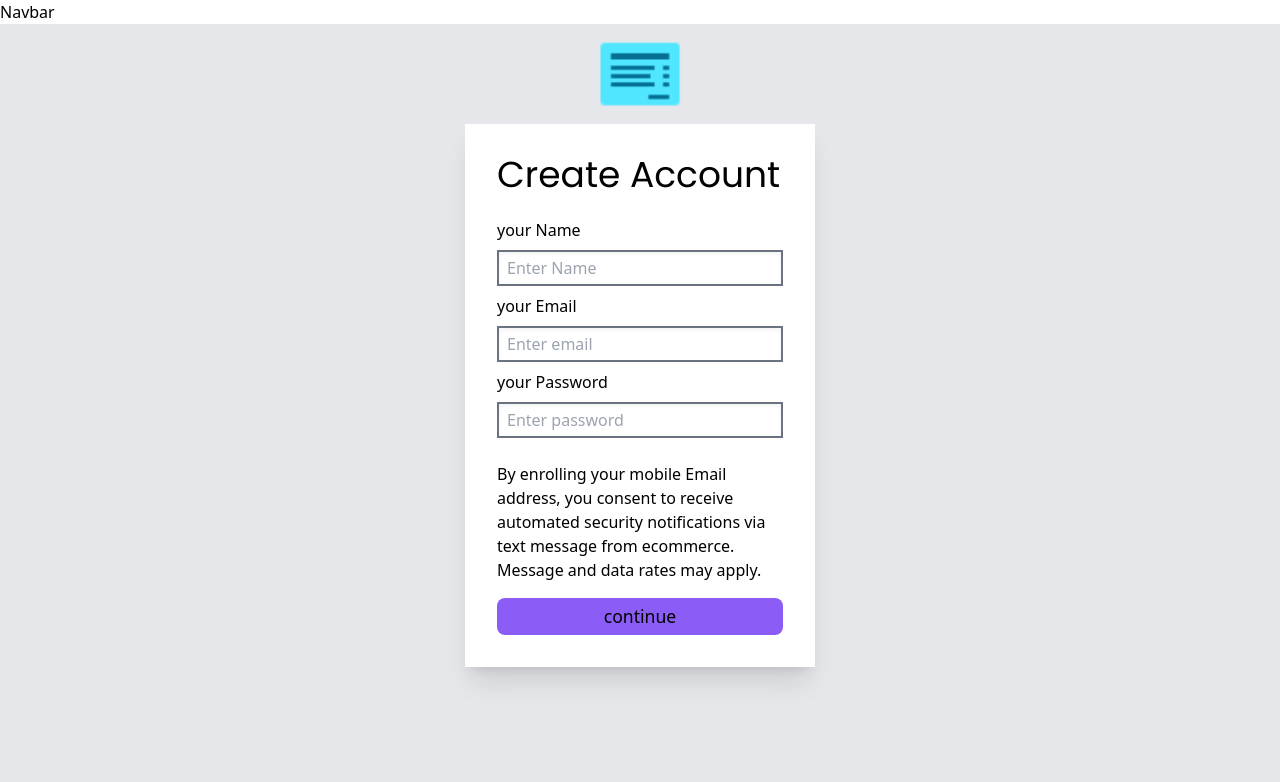
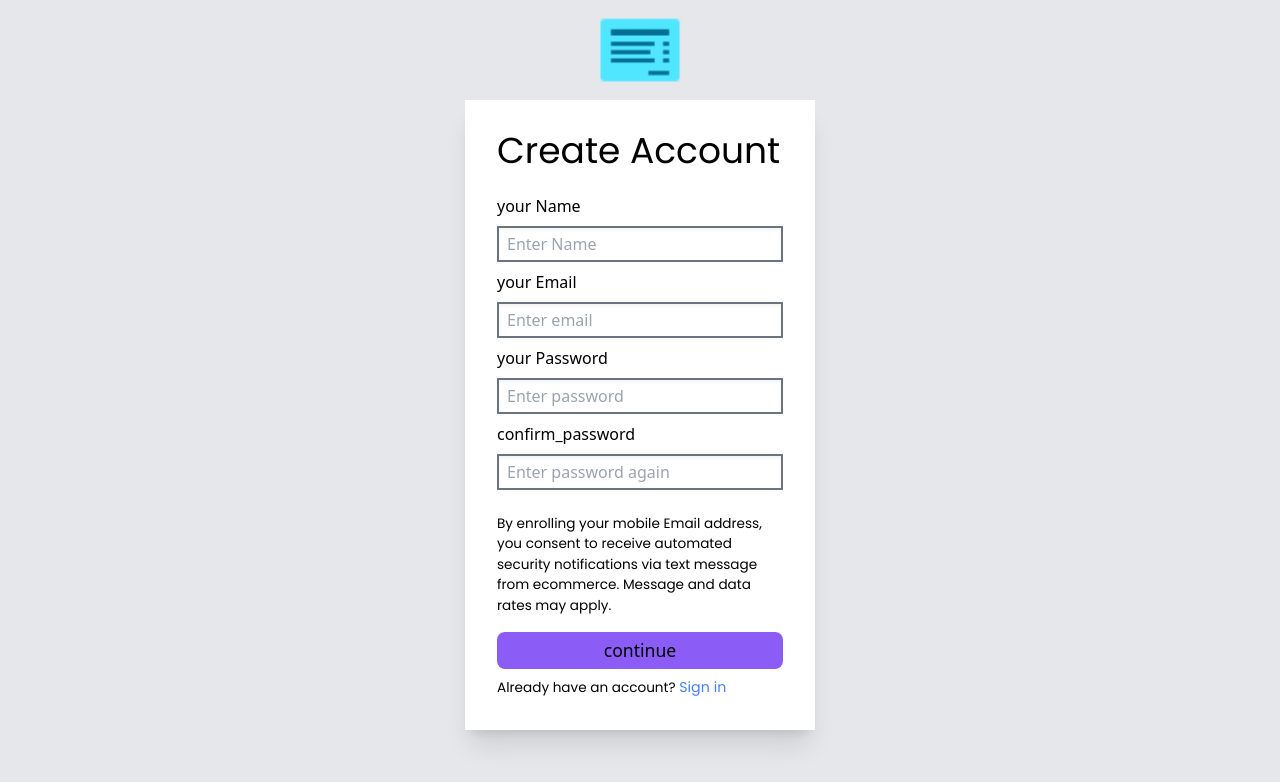
Before and after one commit to chandra1899/Ecommerce_frontend, a React (Vite) app: page /signup in a window 1280 px wide. Shown: the top 782 px of the page. Built offline with nearby package versions, Linux system fonts and the light colour scheme.

Commit message:
completed authentication

```diff
--- a/src/App.jsx
+++ b/src/App.jsx
@@ -10,11 +10,11 @@ const App = () => {
   const location=useLocation()
   return (
     <div>
-     {location.pathname!=='/login' && location.pathname!=='/signUp' && location.pathname!=='/verification' && <Navbar/>}
+     {location.pathname!=='/login' && location.pathname!=='/signup' && location.pathname!=='/verification' && <Navbar/>}
       <Routes >
         <Route exact path='/' element={<Home/>} />
         <Route exact path='/login' element={<Login/>} />
-        <Route exact path='/signUp' element={<SignUp/>} />
+        <Route exact path='/signup' element={<SignUp/>} />
         <Route exact path='/verification' element={<Verification/>} />
       </Routes>
     </div>
--- a/src/components/Login.jsx
+++ b/src/components/Login.jsx
@@ -1,6 +1,5 @@
 import React from 'react'
 import logo from '../assets/logo.png'
-import googleLogo from '../assets/google.png'
 import {useFormik} from 'formik'
 import * as Yup from 'yup'
 import { useNavigate } from 'react-router-dom'
@@ -14,11 +13,22 @@ const Login = () => {
   const isVerify=useSelector((state)=>state.isVerify.isVerify)
   const dispatch=useDispatch()
 
-  const submit=()=>{
-
-  }
-  const googleLogin=()=>{
-
+  const submit=async ()=>{
+    let res=await fetch("http://localhost:8000/api/user/create-session",{
+      method:"POST",
+      headers:{
+          "Content-Type":"application/json"
+      },
+      credentials:'include',
+      body:JSON.stringify({
+          email:formik1.values.email,
+          password:formik2.values.password
+      })
+    })
+    if(res.status===200){
+      // window.alert('sucessfully logged in')
+      navigate('/');
+    }
   }
   const formik1=useFormik({
     initialValues:{
@@ -44,6 +54,7 @@ const Login = () => {
         .matches(/[^\w]/, 'Password requires a symbol')
         .required('required'),
     }),
+    onSubmit:submit
   })
   const formik3 = useFormik({
     initialValues: {
@@ -55,7 +66,6 @@ const Login = () => {
       .matches(/[0-9]/, 'Password requires a number')
       .required('required'),
     }),
-    onSubmit:submit
   });
   const handleKeyEnter1=(e)=>{
     if(e.key=='Enter'){
@@ -135,16 +145,17 @@ const Login = () => {
         </label>
       </form>}
       {isEmail && !isVerify && <button className='w-[100%] my-1 h-[37px] hover:bg-violet-600 font-medium text-[1.1rem] bg-violet-500 ' onClick={formik1.handleSubmit}>continue</button>}
+      {isEmail && !isVerify && <p className='font-poppins text-[0.9rem] mt-3'>By continuing, you agree to ecommerce's  <span className='text-[0.89rem] text-[#4381fe] hover:text-[#194eb9] hover:underline cursor-pointer'>Conditions of Use</span>  and <span className='text-[0.89rem] text-[#4381fe] hover:text-[#194eb9] hover:underline cursor-pointer'>Privacy Notice</span>.</p>}
       {/* {isEmail && !isVerify && <p className='flex justify-center items-center mt-3'>-- OR --</p>}
       {isEmail && !isVerify && <button className='w-[100%] mt-3 h-[37px] hover:bg-slate-200 border-2 border-slate-500 font-medium text-[1.1rem] bg-slate-100 flex justify-center items-center' onClick={googleLogin}>
         <img src={googleLogo} alt="googleLogo" className='h-[35px] w-[35px]' />
         </button>} */}
-      {!isEmail && !isVerify && <button className='w-[100%] my-1 h-[37px] hover:bg-violet-600 font-medium text-[1.1rem] bg-violet-500 rounded-lg' onClick={formik2.handleSubmit}>Sign in</button>}
+      {!isEmail && !isVerify && <button className='w-[100%] my-1 h-[37px] hover:bg-violet-600 font-medium text-[1.1rem] bg-violet-500 rounded-lg' onClick={formik2.handleSubmit}>Login</button>}
       {isVerify && <button className='w-[100%] -my-2 h-[37px] hover:bg-violet-600 font-medium text-[1.1rem] bg-violet-500 rounded-lg' onClick={formik3.handleSubmit}>continue</button>}
      {isVerify && <p className='flex justify-center items-center mt-6 text-[#4381fe] hover:text-[#194eb9] hover:underline cursor-pointer'>Resend OTP</p>}
       </div>
        {isEmail && !isVerify && <p className='my-9 font-poppins opacity-75'>--------- &nbsp; New to ecommerce &nbsp;---------</p>}
-     {isEmail && !isVerify && <button className='w-[350px] bg-white shadow-xl hover:bg-slate-100 h-[35px]' onClick={()=>{navigate('/signUp')}}>Create account</button>}
+     {isEmail && !isVerify && <button className='w-[350px] bg-white shadow-xl hover:bg-slate-100 h-[35px]' onClick={()=>{navigate('/signup')}}>Create account</button>}
     </div>
   )
 }
--- a/src/components/SignUp.jsx
+++ b/src/components/SignUp.jsx
@@ -2,8 +2,14 @@ import React from 'react'
 import {useFormik} from 'formik'
 import * as Yup from 'yup'
 import logo from '../assets/logo.png'
+import { useSelector,useDispatch} from 'react-redux'
+import {afterSignUp} from '../store/signupSlice'
+import { useNavigate } from 'react-router-dom'
 
 const SignUp = () => {
+  const navigate=useNavigate()
+  const isSignUp=useSelector((state)=>state.isSignUp.isSignup);
+  const dispatch=useDispatch();
     const handleKeyEnter1=(e)=>{
         if(e.key=='Enter'){
           formik2.handleSubmit()
@@ -14,14 +20,28 @@ const SignUp = () => {
           formik2.handleSubmit()
         }
        }
-       const submit=()=>{
-
+       const submit=async ()=>{
+        let res=await fetch("http://localhost:8000/api/user/create",{
+          method:"POST",
+          headers:{
+              "Content-Type":"application/json"
+          },
+          credentials:'include',
+          body:JSON.stringify({
+              email:formik1.values.email,name:formik1.values.name,password:formik1.values.password,otp:formik2.values.otp
+          })
+        })
+        if(res.status===200){
+          // window.alert('user created succesfully');
+          navigate('/login');
+        }
        }
        const formik1 = useFormik({
         initialValues: {
           name:'',
           email: '',
-          password: ''
+          password: '',
+          confirm_password:''
         },
         validationSchema:Yup.object({
           name:Yup.string()
@@ -37,8 +57,41 @@ const SignUp = () => {
           .matches(/[A-Z]/, 'Password requires an uppercase letter')
           .matches(/[^\w]/, 'Password requires a symbol')
           .required('required'),
+          confirm_password: Yup
+          .string()
+          .oneOf([Yup.ref('password'), null], 'Passwords must match')
         }),
-        onSubmit:submit
+        onSubmit:async ()=>{
+          let res=await fetch("http://localhost:8000/api/user/checkuser",{
+            method:"POST",
+            headers:{
+                "Content-Type":"application/json"
+            },
+            credentials:'include',
+            body:JSON.stringify({
+                email:formik1.values.email
+            })
+          })
+          const data=await res.json();
+          if(res.status===200){
+            if(data.exist){
+              window.alert('user already exist');
+            }else{
+              let res=await fetch("http://localhost:8000/api/user/sendOtp",{
+              method:"POST",
+              headers:{
+                  "Content-Type":"application/json"
+              },
+              credentials:'include',
+              body:JSON.stringify({
+                  email:formik1.values.email
+              })
+            })
+            if(res.status===200)
+                dispatch(afterSignUp.setFalse())
+            }
+          }
+        }
       });
       const formik2 = useFormik({
         initialValues: {
@@ -56,9 +109,10 @@ const SignUp = () => {
     <div className='flex flex-col justify-start items-center h-[150vh] w-[100vw] bg-gray-200'>
       <img src={logo} className='h-[100px] w-[100px] ' alt="ecommerce logo" />
       <div className='bg-white h-auto w-[350px] p-8 pt-6 shadow-xl'>
-        <p className='font-poppins text-[2.25rem]'>Create Account</p>
-
-     <form className='my-4'  onKeyUp={handleKeyEnter1}>
+       {isSignUp && <p className='font-poppins text-[2.25rem]'>Create Account</p>}
+      {!isSignUp && <p className='font-poppins text-[1.75rem]'>Verification required</p>}
+        {!isSignUp && <p className='font-poppins text-[0.9rem] '>To continue, complete this verification step. We've sent an OTP to the email <span className='font-bold'>{formik1.values.email}</span>. Please enter it below to complete verification.</p>}
+    {isSignUp && <form className='my-4 '  onKeyUp={handleKeyEnter1}>
         <label className='flex flex-col'>
           <span className='font-medium'>your Name</span>
           <input
@@ -98,9 +152,41 @@ const SignUp = () => {
           />
             {formik1.touched.password && formik1.errors.password && <p className={`text-red-700 font-medium text-[0.8rem] ml-1 tracking-widest`}>{formik1.errors.password}</p>}
         </label>
-      </form>
-      <p> By enrolling your mobile Email address, you consent to receive automated security notifications via text message from ecommerce. Message and data rates may apply.</p>
-     <button className='w-[100%] mt-4 h-[37px] hover:bg-violet-600 font-medium text-[1.1rem] bg-violet-500 rounded-lg' onClick={formik1.handleSubmit}>continue</button>
+        <label className='flex flex-col'>
+          <span className='font-medium'>confirm_password</span>
+          <input
+          type="password"
+          name='confirm_password'
+          value={formik1.values.confirm_password}
+          onChange={formik1.handleChange}
+          onBlur={formik1.handleBlur}
+          placeholder="Enter password again"
+          className='my-2 border-2 shadow-inner border-gray-500 h-[30px] p-4 px-2 outline-none '
+          />
+            {formik1.touched.confirm_password && formik1.errors.confirm_password && <p className={`text-red-700 font-medium text-[0.8rem] ml-1 tracking-widest`}>{formik1.errors.confirm_password}</p>}
+        </label>
+      </form>}
+     {!isSignUp && <form className='my-4'  onKeyUp={handleKeyEnter2}>
+        <label className='flex flex-col'>
+          <span className='font-medium'>Enter OTP</span>
+          <input
+          type="text"
+          name='otp'
+          value={formik2.values.otp}
+          onChange={formik2.handleChange}
+          onBlur={formik2.handleBlur}
+          placeholder="Enter OTP"
+          className='my-2 border-2 shadow-inner border-gray-500 h-[30px] p-4 px-2 outline-none '
+          />
+            {formik2.touched.otp && formik2.errors.otp && <p className={`text-red-700 font-medium text-[0.8rem] ml-1 tracking-widest`}>{formik2.errors.otp}</p>}
+        </label>
+      </form>}
+      {isSignUp && <p className='font-poppins text-[0.85rem]'> By enrolling your mobile Email address, you consent to receive automated security notifications via text message from ecommerce. Message and data rates may apply.</p>}
+    {isSignUp && <button className='w-[100%] mt-4 h-[37px] hover:bg-violet-600 font-medium text-[1.1rem] bg-violet-500 rounded-lg' onClick={formik1.handleSubmit}>continue</button>}
+    {isSignUp && <p className='font-poppins text-[0.85rem] mt-2'>
+Already have an account? <span onClick={()=>{navigate('/login')}} className='text-[0.89rem] text-[#4381fe] hover:text-[#194eb9] hover:underline cursor-pointer'>Sign in</span></p>}
+    {!isSignUp && <button className='w-[100%] -my-2 h-[37px] hover:bg-violet-600 font-medium text-[1.1rem] bg-violet-500 rounded-lg' onClick={formik2.handleSubmit}>Sign up</button>}
+      {!isSignUp && <p className='flex justify-center items-center mt-6 text-[#4381fe] hover:text-[#194eb9] hover:underline cursor-pointer'>Resend OTP</p>}
       </div>
     </div>
   )
--- a/src/store/index.js
+++ b/src/store/index.js
@@ -1,11 +1,13 @@
 import {configureStore } from '@reduxjs/toolkit'
 import loginFormReducer from './loginSlice'
+import signUpFormReducer from './signupSlice'
 import verificationReducer from './verificationSlice'
 
 const store=configureStore({
     reducer:{
       isEmail:loginFormReducer,
-      isVerify:verificationReducer
+      isVerify:verificationReducer,
+      isSignUp:signUpFormReducer
     }
 });
 
--- /dev/null
+++ b/src/store/signupSlice.js
@@ -0,0 +1,26 @@
+import {createSlice } from '@reduxjs/toolkit'
+
+const initialStateSignUpForm={
+    isSignup:true
+};
+
+
+const SignUpFormSlice=createSlice({
+    name:'isSignup',
+    initialState:initialStateSignUpForm,
+    reducers:{
+        setTrue(state){
+            state.isSignup=true
+        },
+        setFalse(state){
+        state.isSignup=false
+        },
+        toggle(state){
+        state.isSignup=!state.isSignup
+        }
+    }
+})
+
+export const afterSignUp=SignUpFormSlice.actions
+
+export default SignUpFormSlice.reducer
```
